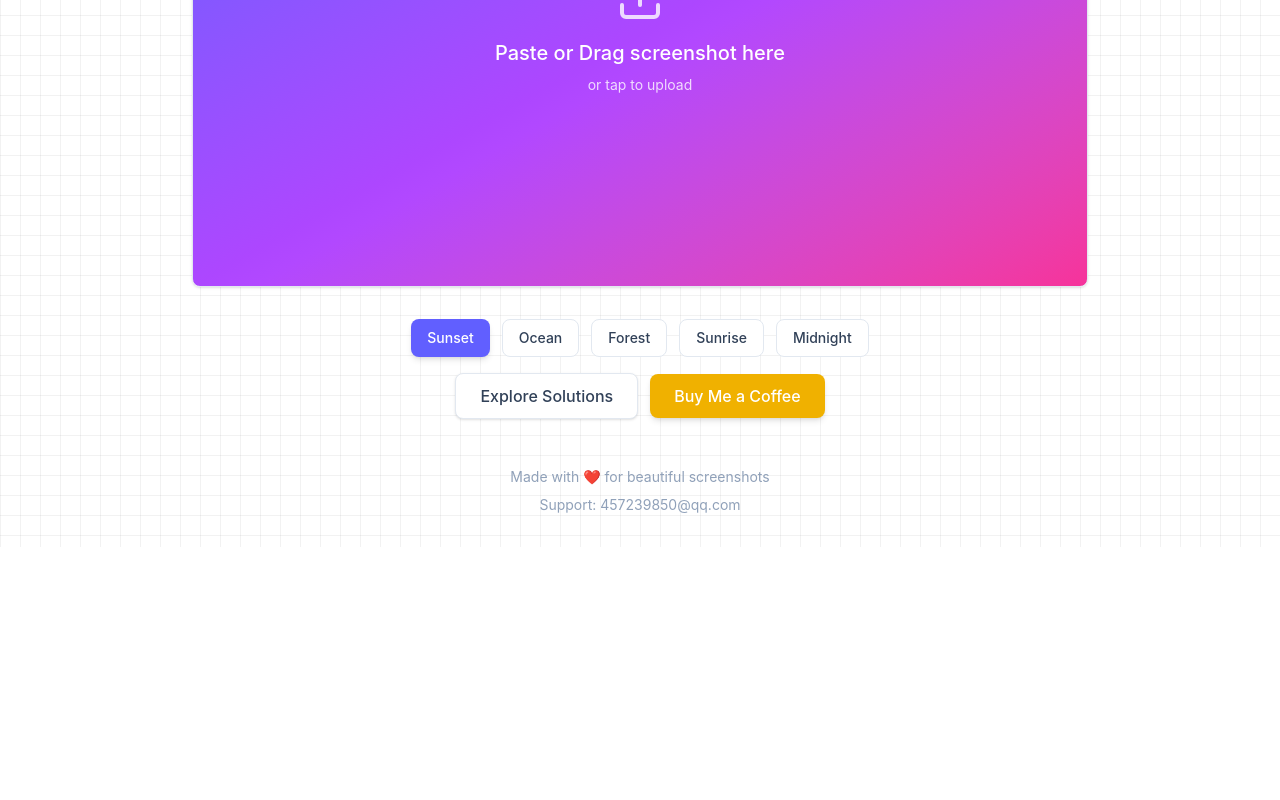
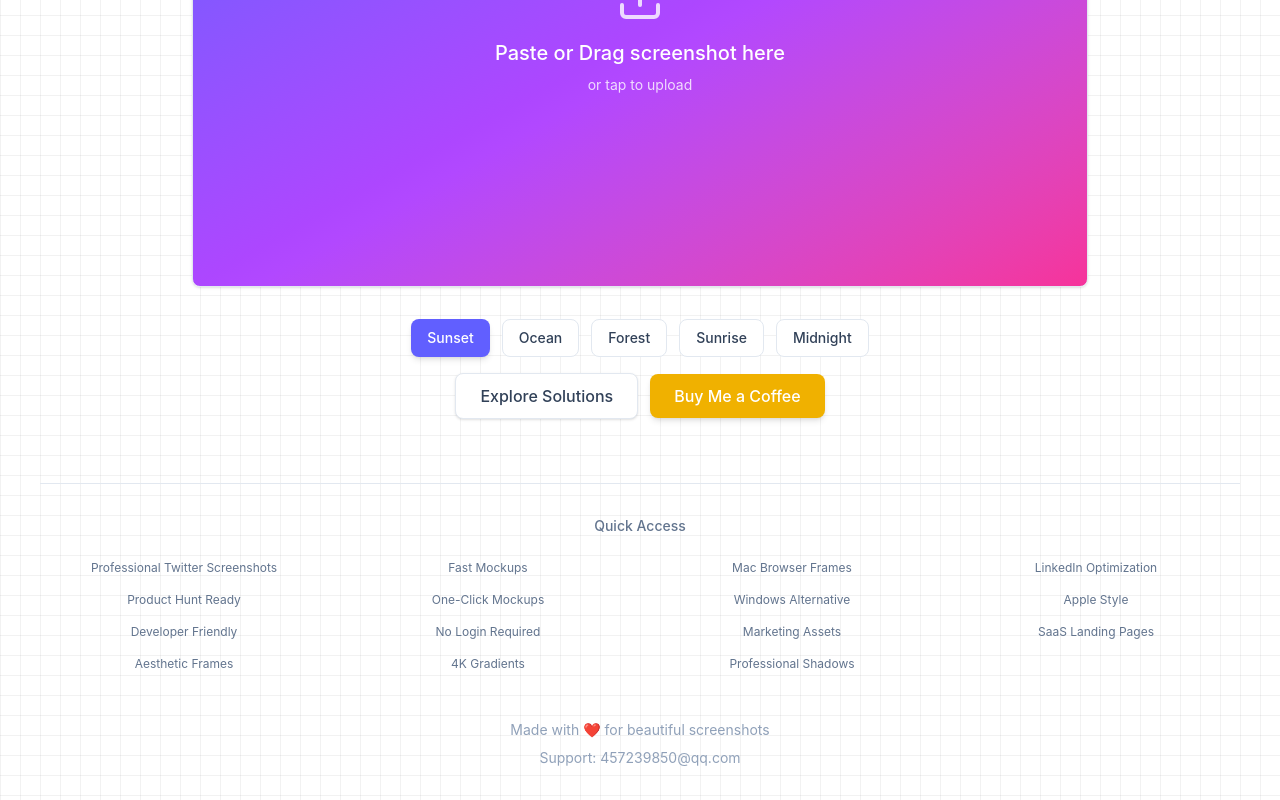
Before and after one commit to xingfangwang-eng/mockupnuke, a Next.js app: page / in a window 1280 px wide. Shown: the part 365-1165 px from the top of the page. Before the commit the page ends 912 px from the top, so only its background shows below. Built offline with nearby package versions, Linux system fonts and the light colour scheme.

Commit message:
Add Quick Access section to home page

```diff
--- a/src/app/page.tsx
+++ b/src/app/page.tsx
@@ -308,6 +308,28 @@ export default function Home() {
           </div>
         </div>
 
+        {/* Quick Access */}
+        <div className="mt-16 pt-8 border-t border-slate-200">
+          <h2 className="text-sm font-medium text-slate-500 mb-6 text-center">Quick Access</h2>
+          <div className="grid grid-cols-2 sm:grid-cols-4 gap-4 text-center">
+            <a href="/solutions/make-app-screenshots-pro-twitter" className="text-xs text-slate-500 hover:text-slate-700 transition-colors">Professional Twitter Screenshots</a>
+            <a href="/solutions/canva-too-slow-for-mockups" className="text-xs text-slate-500 hover:text-slate-700 transition-colors">Fast Mockups</a>
+            <a href="/solutions/add-mac-browser-frame-online" className="text-xs text-slate-500 hover:text-slate-700 transition-colors">Mac Browser Frames</a>
+            <a href="/solutions/fix-blurry-linkedin-screenshots" className="text-xs text-slate-500 hover:text-slate-700 transition-colors">LinkedIn Optimization</a>
+            <a href="/solutions/fastest-screenshot-beautifier-product-hunt" className="text-xs text-slate-500 hover:text-slate-700 transition-colors">Product Hunt Ready</a>
+            <a href="/solutions/screenshot-to-mockup-one-click" className="text-xs text-slate-500 hover:text-slate-700 transition-colors">One-Click Mockups</a>
+            <a href="/solutions/cleanshot-alternative-for-windows" className="text-xs text-slate-500 hover:text-slate-700 transition-colors">Windows Alternative</a>
+            <a href="/solutions/website-screenshot-apple-style" className="text-xs text-slate-500 hover:text-slate-700 transition-colors">Apple Style</a>
+            <a href="/solutions/one-second-screenshot-wrapper-devs" className="text-xs text-slate-500 hover:text-slate-700 transition-colors">Developer Friendly</a>
+            <a href="/solutions/high-res-mockup-no-login" className="text-xs text-slate-500 hover:text-slate-700 transition-colors">No Login Required</a>
+            <a href="/solutions/convert-screen-capture-to-marketing-asset" className="text-xs text-slate-500 hover:text-slate-700 transition-colors">Marketing Assets</a>
+            <a href="/solutions/best-screenshot-tool-saas-landing-page" className="text-xs text-slate-500 hover:text-slate-700 transition-colors">SaaS Landing Pages</a>
+            <a href="/solutions/wrap-screenshot-aesthetic-frame" className="text-xs text-slate-500 hover:text-slate-700 transition-colors">Aesthetic Frames</a>
+            <a href="/solutions/screenshot-4k-gradient-background" className="text-xs text-slate-500 hover:text-slate-700 transition-colors">4K Gradients</a>
+            <a href="/solutions/add-pro-shadow-to-screenshot" className="text-xs text-slate-500 hover:text-slate-700 transition-colors">Professional Shadows</a>
+          </div>
+        </div>
+
         {/* Footer */}
         <div className="mt-12 text-center text-sm text-slate-400">
           <p>Made with ❤️ for beautiful screenshots</p>
```
